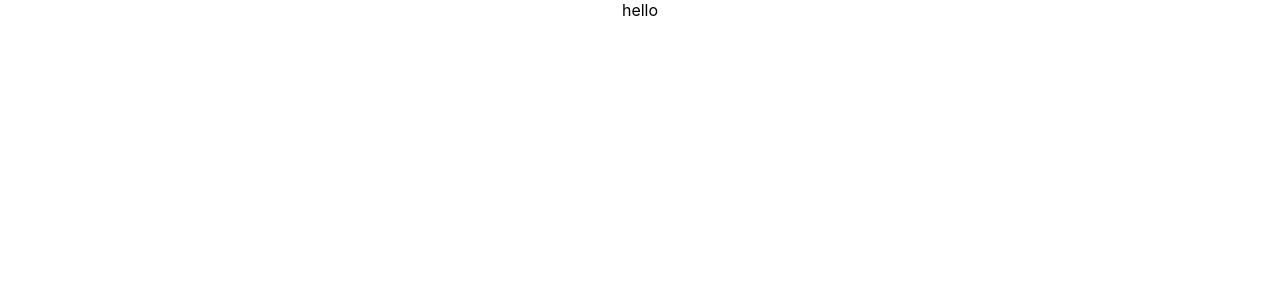
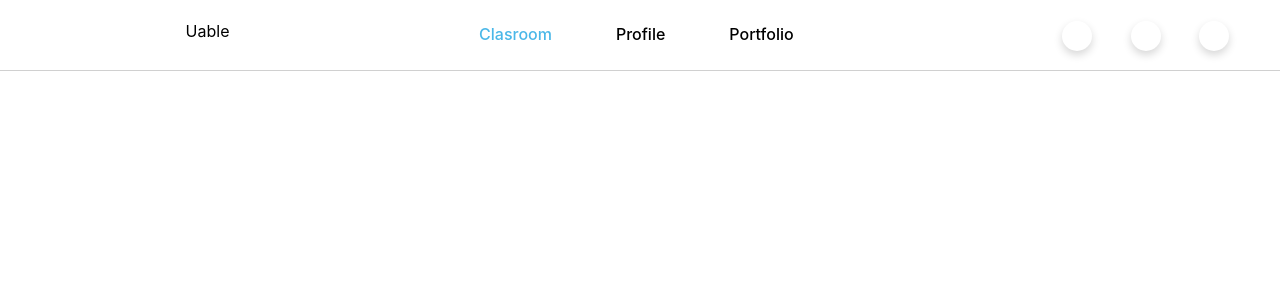
Before and after one commit to utkarshvj123/Uable, a React (Create React App) app: page / in a window 1280 px wide. Shown: the top 300 px of the page. Built offline with nearby package versions, Linux system fonts and the light colour scheme.

Commit message:
navbar added

```diff
--- a/package.json
+++ b/package.json
@@ -7,6 +7,7 @@
     "@testing-library/react": "^9.3.2",
     "@testing-library/user-event": "^7.1.2",
     "bootstrap": "^4.4.1",
+    "font-awesome": "^4.7.0",
     "moment": "^2.24.0",
     "prop-types": "^15.7.2",
     "react": "^16.13.1",
--- a/src/App.css
+++ b/src/App.css
@@ -36,3 +36,17 @@
     transform: rotate(360deg);
   }
 }
+
+.club-card{
+  display: grid;
+  grid-template-columns: repeat(3, 1fr);
+  column-gap: 10px;
+}
+.link-view{
+  font-size: 16px;
+  font-weight: 500;
+}
+
+.hide-scrollbar{
+  height: 70px;
+}
--- a/src/component/NavBar/index.js
+++ b/src/component/NavBar/index.js
@@ -8,10 +8,6 @@ const Container = styled.div`
   margin-left: 6%;
   margin-right: 6%;
   width: 100%;
-`;
-
-const Wrapper = styled.div`
-  display: flex;
 `;
 
 export default class NavBar extends Component {
@@ -93,7 +89,7 @@ export default class NavBar extends Component {
                   }
                 />
               </div>
-              <div className="d-flex justify-content-between flex-row"
+              <div className="d-flex flex-row"
                 style={{
                   "margin-top": "21px",width: "16%"
                 }}
--- a/src/component/NavBar/style.css
+++ b/src/component/NavBar/style.css
@@ -9,9 +9,13 @@
 
 }
 
-.d-flex{
-    justify-content: space-between;
+.flex-row{
+    display: flex;
+    justify-content: space-around;
 }
+
+/*
+ */
 
 
 .header_icon{
--- a/src/modules/Dashboard/index.js
+++ b/src/modules/Dashboard/index.js
@@ -1,11 +1,16 @@
-import React, { Component } from 'react'
+import React, { Component } from "react";
+import styled from "styled-components";
+import NavBar from "../../component/NavBar";
+
+const Container = styled.div`
+  background: #8080800f;
+  /* height: 100%; */
+`;
 
 export default class Dashboard extends Component {
-    render() {
-        return (
-            <div>
-                hello
-            </div>
-        )
-    }
+  render() {
+    return <Container>
+        <NavBar />
+    </Container>;
+  }
 }
```
Also changed, not shown: 1 other file (tests, documents, lock files or other folders).
